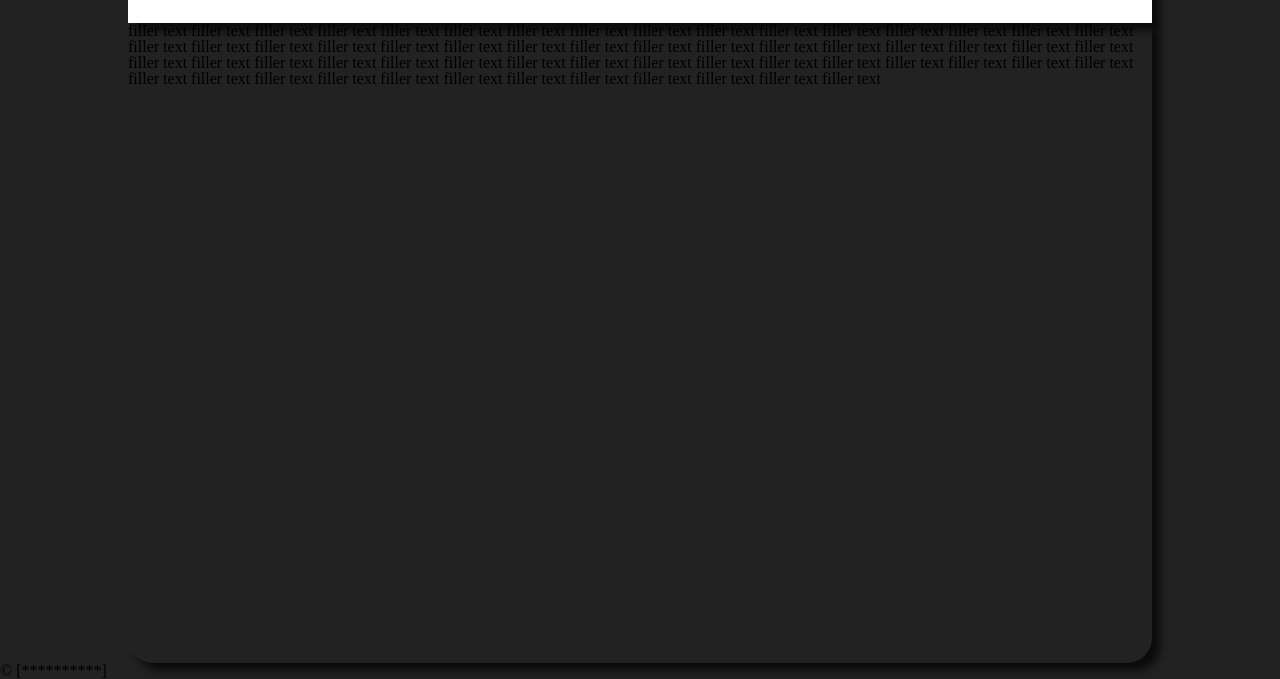
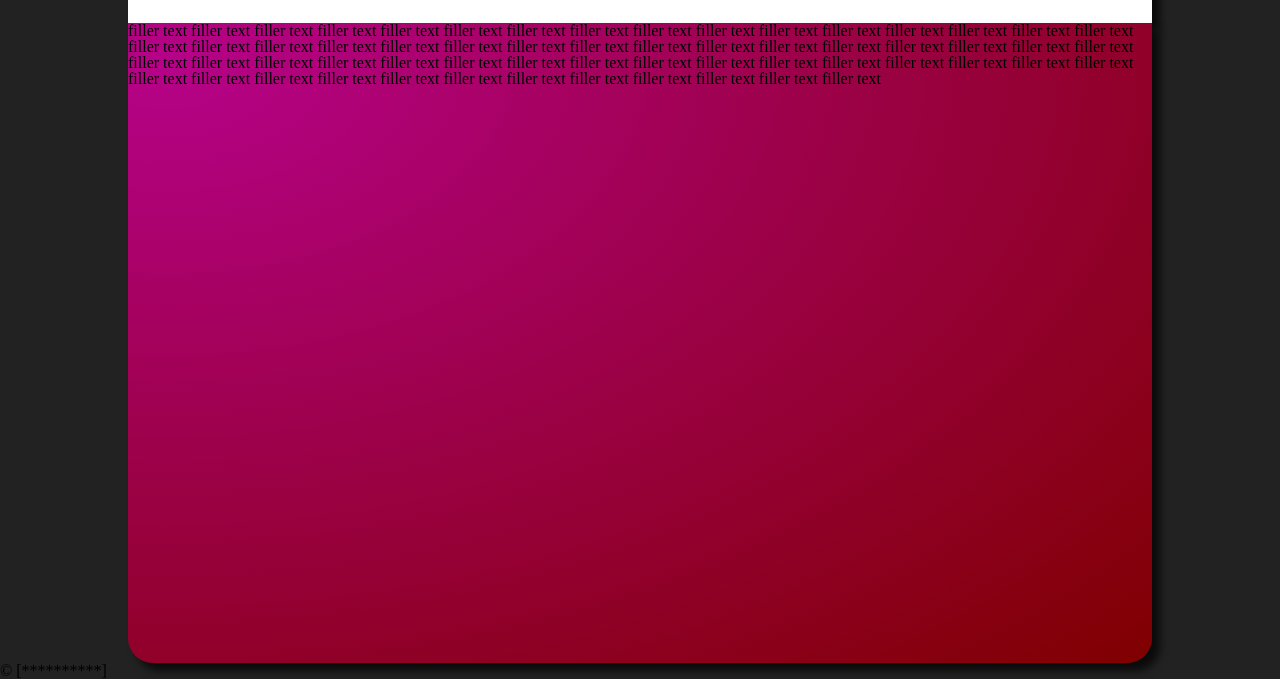
Before and after one commit to dcalhoun286/answer-the-question, a website: page src/views/pages/index.html in a window 1280 px wide. Shown: the part 132-811 px from the top of the page. Drawn offline with Linux system fonts and the light colour scheme; a web font is replaced by a local one.

Commit message:
debugged background-image

```diff
--- a/public/styles/base.css
+++ b/public/styles/base.css
@@ -27,7 +27,7 @@ h1 {
 }
 
 main {
-  background-image: radial-gradient(farthest-corner at 40px, 40px, rgb(182, 2, 137), maroon);
+  background-image: radial-gradient(farthest-corner at 40px 40px, rgb(182, 2, 137), maroon);
   border-bottom-left-radius: 25px;
   border-bottom-right-radius: 25px;
   width: 80vw;
```
